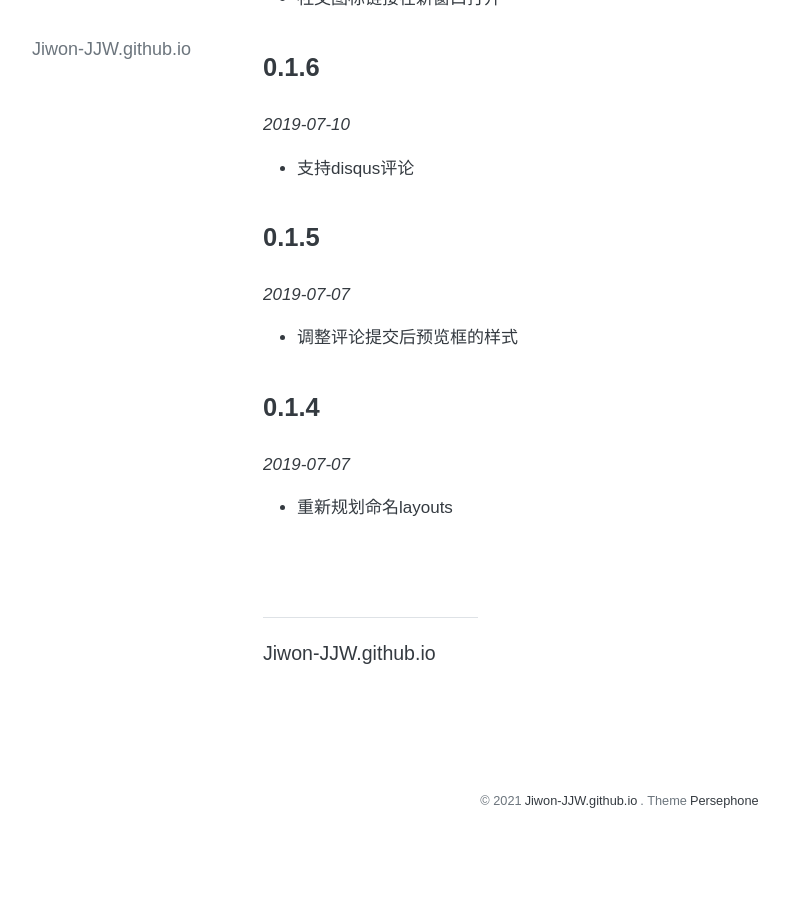
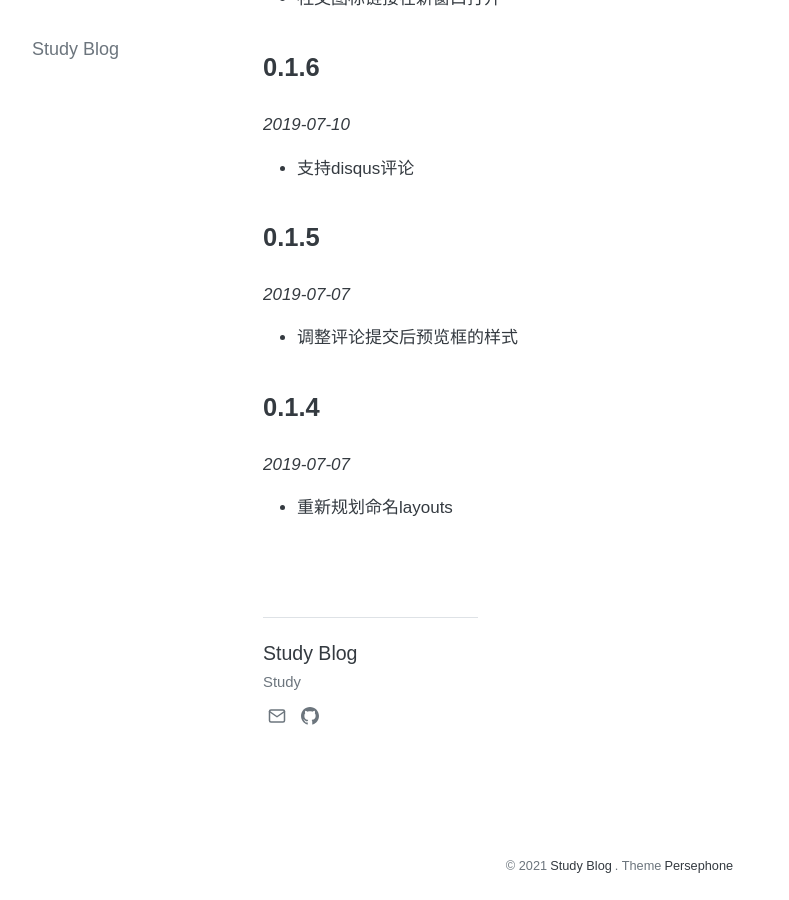
Before and after one commit to Jiwon-JJW/Jiwon-JJW.github.io, a Jekyll site: the page built from CHANGELOG.md, in a window 1280 px wide and 900 px high, scrolled down 1477 px. Shown: the whole window, without its empty margins (19-808 px from the left). Built offline with Jekyll 4.4.1, drawn with Linux system fonts in a browser that asks for light colours; our own code applies the rules of GitHub Pages for plain Markdown files; before the commit the page ends 2312 px from its top, so only the background shows below that; part of the change alters nothing that is shown.

Commit message:
Update _config.yml

```diff
--- a/_config.yml
+++ b/_config.yml
@@ -1,12 +1,12 @@
-# title: Your Site Title
-# description: The description of your site.
-# email: your-email@address.com
+ title: Study Blog
+ description: Study
+ email: znfhdnal1@gmail.com
 
 # author: Your name #  Default is your site title.
 
 # # Your social accounts.
-# social:
-#   github: github_username
+ social:
+   github: Jiwon_JJW
 #   twitter: twitter_username
 #   facebook: facebook_username
 #   instagram: instagram_username
@@ -14,8 +14,9 @@
 #   weibo: weibo_username
 
 # # Theme Settings
+theme: jekyll-theme-persephone
 
-# # Your site's logo. Will be shown on the left top of your page.
+ # Your site's logo. Will be shown on the left top of your page.
 # logo: /img/logo.svg
 # # If the images of our blog are stored in an external cloud. You can use the jekyll-img-prefix plugin and set your images' base URL here.
 # img_prefix: https://your-img-cdn.com
@@ -23,54 +24,54 @@
 # rss: "/feed.xml"
 
 # # The followings are settings for displays of your blog.
-# theme_setting:
-#   # The slides count in the slides layout. Default is 4.
-#   slides_count: 5
-#   # The ← back URL on the top of your post page. Default is your site's home page.
-#   blog_page: "blog/index.md"
-#   # The URL on your name on the bottom of your post and page. Default is your site's home page.
-#   about_page: "about.md"
-#   #  The URL of the menu icon(which has three black lines). Will be shown on the slides/book/chapter layouts It won't be shown if blank.
-#   archive_page: "archive.md"
-#   # The nav links on the top right of home/page/post/blog layout. You can set a local page(by setting a layout's path) or and external link ( both title and url are required) here.
-#   nav_pages:
-#     - "about.md"
-#     -
-#       title: "External Link Title"
-#       url: "https://your-external-link.com"
-#   # Every default value in the following settings is false. You can set them globally here or separately in a single post/page/chapter.
-#   code: true # Code highlight.
-#   math: true # Mathjax
-#   mermaid: true # Mermaid
-#   #  Locales of this theme.
-#   lang:
-#     category_all: All # The first tag in the categories bar on the blog layout page. By clicking it all of your posts will be shown. Default is 'All'.
-#     blog_title: Blog # The text of ← back url on the top of the post layout.  Default is 'Home'.
-#     # The locales of the comment controls.
-#     comment:
-#       user: "昵称"
-#       email: "邮箱"
-#       url: "链接"
-#       message: "说点什么吧..."
-#       reply: "回复"
+ theme_setting:
+   # The slides count in the slides layout. Default is 4.
+   slides_count: 5
+   # The ← back URL on the top of your post page. Default is your site's home page.
+   blog_page: "blog/index.md"
+   # The URL on your name on the bottom of your post and page. Default is your site's home page.
+   about_page: "about.md"
+   #  The URL of the menu icon(which has three black lines). Will be shown on the slides/book/chapter layouts It won't be shown if blank.
+   archive_page: "archive.md"
+   # The nav links on the top right of home/page/post/blog layout. You can set a local page(by setting a layout's path) or and external link ( both title and url are required) here.
+   nav_pages:
+     - "about.md"
+     -
+       title: "External Link Title"
+       url: "https://your-external-link.com"
+   # Every default value in the following settings is false. You can set them globally here or separately in a single post/page/chapter.
+   code: true # Code highlight.
+   math: true # Mathjax
+   mermaid: true # Mermaid
+   #  Locales of this theme.
+   lang:
+     category_all: All # The first tag in the categories bar on the blog layout page. By clicking it all of your posts will be shown. Default is 'All'.
+     blog_title: Blog # The text of ← back url on the top of the post layout.  Default is 'Home'.
+     # The locales of the comment controls.
+     comment:
+       user: "user"
+       email: "email"
+       url: "url"
+       message: "내용을 작성해주세요"
+       reply: "reply"
 
 # head_code: |
 #   <!-- Extra codes in the head of your site pages. You can add your Google Analysis codes here! -->
 
 # # The settings of comments.
-# comment:
-#   # You should set it to enable comment
-#   enabled: true
-#   # Your comment provider
-#   provider: disqus # static/disqus
-#   # If provider == disqus
-#   disqus:
-#     name: website_name
-#   # Or provider == static
-#   static:
-#     # Your static comment url.
-#     postUrl:  https://api.staticman.net/v2/connect/GITHUB-USERNAME/GITHUB-REPOSITORY
-# # The settings of local smileys used in static comments. The jekyll-smiley plugin is required.
-# smiley:
-#   enabled: true
-#   dir: img/smileys
+ comment:
+   # You should set it to enable comment
+   enabled: true
+   # Your comment provider
+   provider: disqus # static/disqus
+   # If provider == disqus
+   disqus:
+     name: website_name
+   # Or provider == static
+   static:
+     # Your static comment url.
+     postUrl:  https://api.staticman.net/v2/connect/GITHUB-USERNAME/GITHUB-REPOSITORY
+ # The settings of local smileys used in static comments. The jekyll-smiley plugin is required.
+ smiley:
+   enabled: true
+   dir: img/smileys
```
